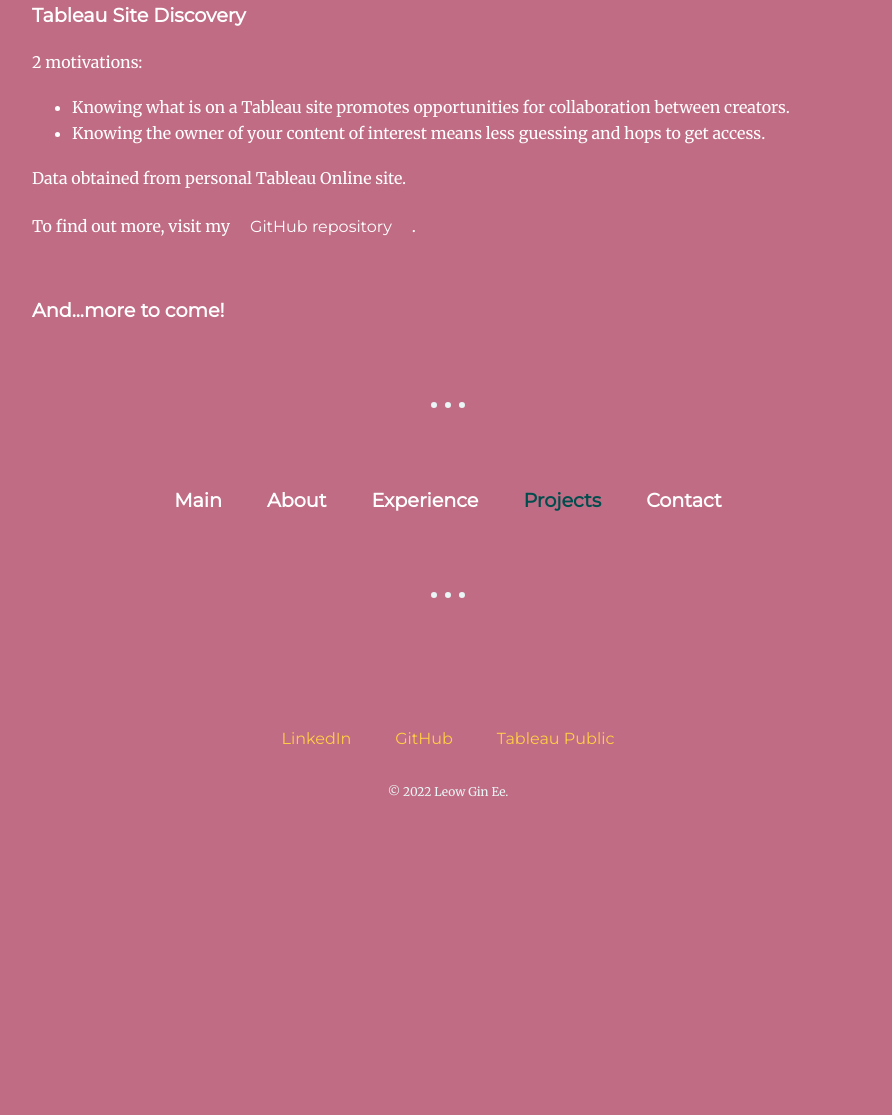
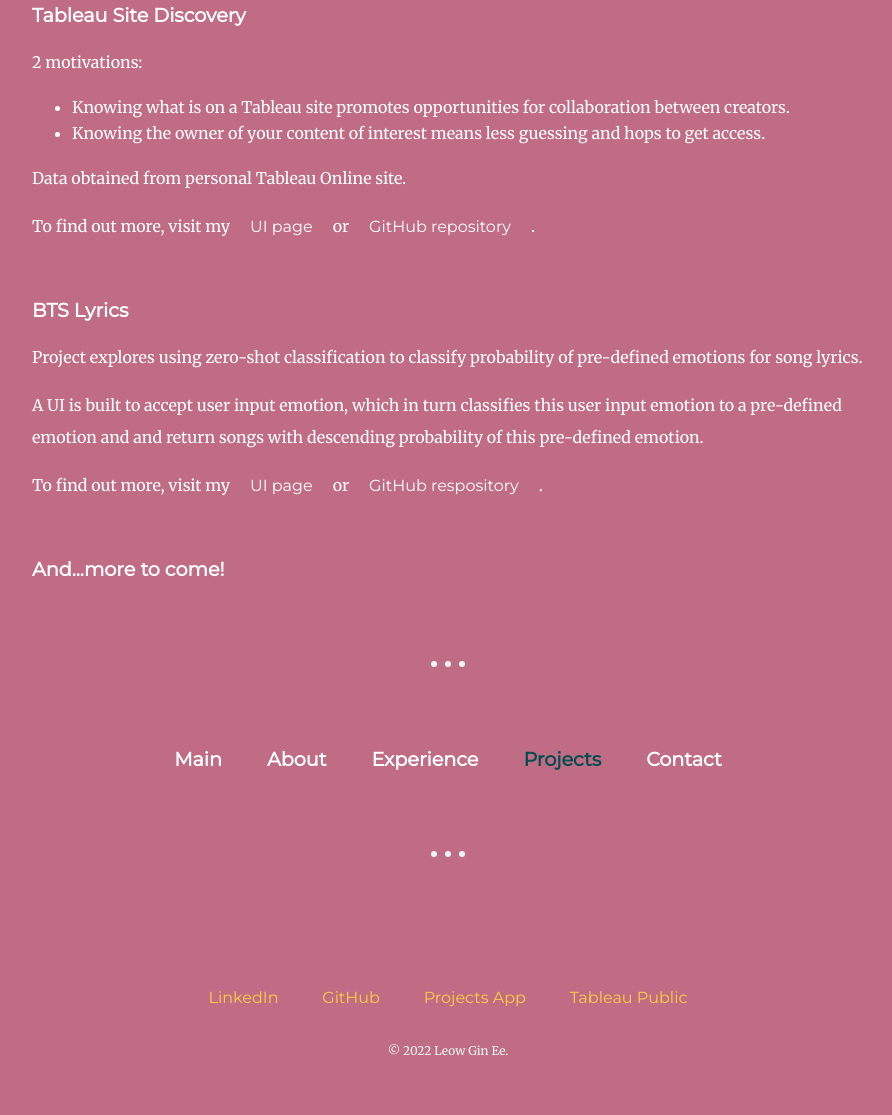
Before and after one commit to gin-ee/gin-ee.github.io, a plain HTML site: page projects.html in a window 1280 px wide. Shown: the part 586-1701 px from the top of the page, without its empty margins (192-1084 px from the left). Before the commit the page ends 1442 px from the top, so only its background shows below. Drawn offline with Linux system fonts and the light colour scheme.

Commit message:
Update projects.html

```diff
--- a/projects.html
+++ b/projects.html
@@ -42,7 +42,20 @@
       </ul>
     </p>
     <p>Data obtained from personal Tableau Online site.</p>
-    <p>To find out more, visit my<a class="page-link" href="https://github.com/gin-ee/tableau-site-discovery">GitHub repository</a>.</p>
+    <p>To find out more, visit my<a class="page-link" href="https://my-datascience-app.herokuapp.com/Tableau_Site_Discovery">UI page</a>or<a class="page-link" href="https://github.com/gin-ee/tableau-site-discovery">GitHub repository</a>.</p>
+  </div>
+
+  <br>
+
+  <div class="row">
+    <h3>BTS Lyrics</h3>
+    <p>
+      Project explores using zero-shot classification to classify probability of pre-defined emotions for song lyrics.
+    </p>
+    <p>
+      A UI is built to accept user input emotion, which in turn classifies this user input emotion to a pre-defined emotion and and return songs with descending probability of this pre-defined emotion.
+    </p>
+    <p>To find out more, visit my<a class="page-link" href="https://my-datascience-app.herokuapp.com/BTS_lyrics">UI page</a>or<a class="page-link" href="https://github.com/gin-ee/BTS_lyrics">GitHub respository</a>.</p>
   </div>
 
   <br>
@@ -70,6 +83,7 @@
   <div class="bottom-container">
     <a class="footer-link" href="https://www.linkedin.com/in/leowginee/">LinkedIn</a>
     <a class="footer-link" href="https://github.com/gin-ee">GitHub</a>
+    <a class="footer-link" href="https://my-datascience-app.herokuapp.com/">Projects App</a>
     <a class="footer-link" href="https://public.tableau.com/app/profile/leowginee">Tableau Public</a>
     <p class="copyright">© 2022 Leow Gin Ee.</p>
   </div>
```
